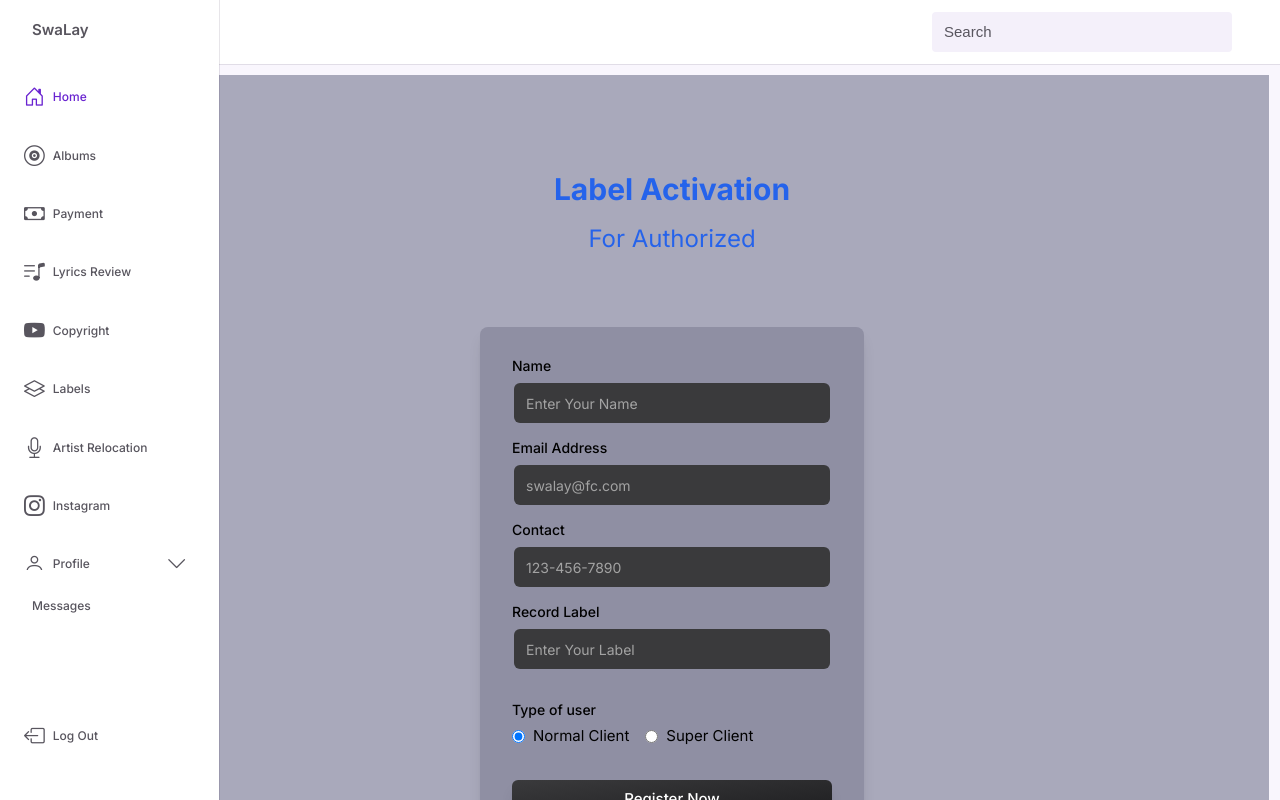
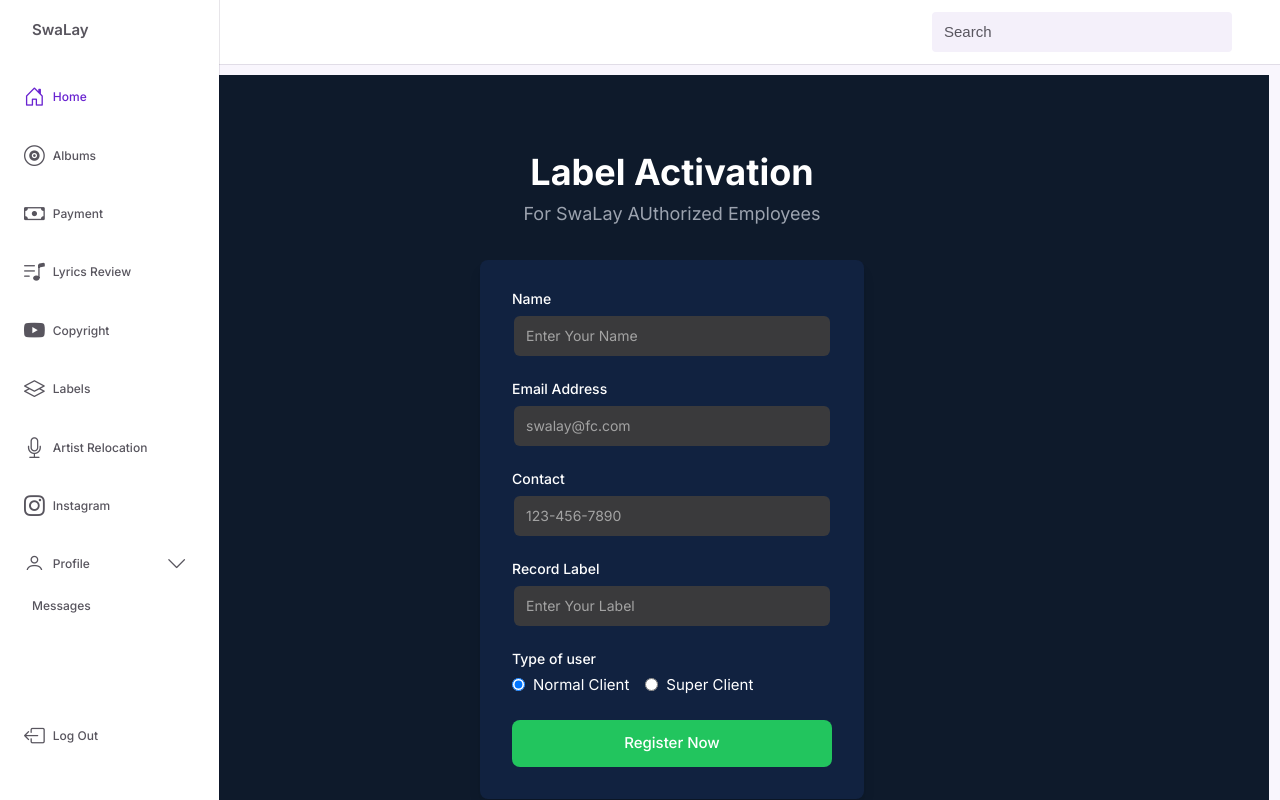
Before and after one commit to Mrpradhanji/SwaLay, a Next.js app: page /label-activation in a window 1280 px wide. Shown: the top 800 px of the page. Built offline with nearby package versions, Linux system fonts and the light colour scheme; no server answers.

Commit message:
Agreement page done

```diff
--- a/package.json
+++ b/package.json
@@ -35,6 +35,7 @@
     "react-dropzone": "^14.2.3",
     "react-hook-form": "^7.52.1",
     "react-hot-toast": "^2.4.1",
+    "react-signature-canvas": "^1.0.6",
     "shadcn-ui": "^0.8.0",
     "tailwind-merge": "^2.3.0",
     "tailwindcss-animate": "^1.0.7",
--- /dev/null
+++ b/src/app/(dashboard)/Agreement/page.tsx
@@ -0,0 +1,69 @@
+"use client"
+import React, { useRef, useState } from 'react';
+import SignatureCanvas from 'react-signature-canvas';
+
+function Agreement() {
+  const sigCanvas = useRef<SignatureCanvas>(null);
+  const [signatureURL, setSignatureURL] = useState<string | null>(null);
+
+  const clearSignature = () => {
+    if (sigCanvas.current) {
+      sigCanvas.current.clear();
+      setSignatureURL(null);
+    }
+  };
+
+  const saveSignature = () => {
+    if (sigCanvas.current) {
+      const url = sigCanvas.current.getTrimmedCanvas().toDataURL('image/png');
+      setSignatureURL(url);
+    }
+  };
+
+  return (
+    <div className="min-h-screen flex items-center justify-center bg-gradient-to-br from-indigo-500 to-purple-700 p-8">
+      <div className="bg-white text-gray-900 rounded-lg shadow-2xl p-12 w-full max-w-5xl">
+        <h1 className="text-4xl font-bold text-center mb-8">TO WHOMSOEVER IT MAY CONCERN</h1>
+        <p className="mb-6 text-lg leading-relaxed">
+          This is to inform that we <strong>“name of sub-label”</strong> have licensed our content Exclusively to <strong>“name of main label”</strong> for monetization of content across any and all platforms and services including but not limited to CRBT, IVR, Full Tracks (Operator Based), and OTT platforms (international and domestic), streaming services, video streaming/download, etc., across various services and all telecom operators for the territory of the world on terms as detailed below –
+        </p>
+        <p className="mb-4 text-lg"><strong>License Type</strong> – Exclusive</p>
+        <p className="mb-4 text-lg"><strong>Content</strong> – All Past catalogue and Future new releases.</p>
+        <p className="mb-4 text-lg"><strong>Territory</strong> – Worldwide</p>
+        <p className="mb-4 text-lg"><strong>Term</strong> – This B2B is valid from the Date of Signing of this Document and valid till one year and will be auto-renewed for another year if not requested and agreed for termination on or before one month of expiry of this document in writing by both parties.</p>
+        <p className="mt-8 text-lg">Regards,</p>
+        <p className="mb-8 text-lg">For <strong>“name of sub-label”</strong></p>
+
+        <div className="border-2 border-gray-300 rounded-lg mt-4 mb-6 w-full h-56">
+          <SignatureCanvas
+            ref={sigCanvas}
+            canvasProps={{ width: 400, height: 200, className: 'sigCanvas w-full h-full' }} />
+        </div>
+
+        <div className="flex justify-center space-x-4 mt-4">
+          <button
+            onClick={clearSignature}
+            className="px-6 py-2 bg-red-500 text-white rounded-lg shadow hover:bg-red-700 transition"
+          >
+            Clear
+          </button>
+          <button
+            onClick={saveSignature}
+            className="px-6 py-2 bg-green-500 text-white rounded-lg shadow hover:bg-green-700 transition"
+          >
+            Save
+          </button>
+        </div>
+
+        {signatureURL && (
+          <div className="mt-8">
+            <h2 className="text-2xl font-semibold mb-4">Signature Preview:</h2>
+            <img src={signatureURL} alt="Signature" className="border border-gray-300 rounded-lg" />
+          </div>
+        )}
+      </div>
+    </div>
+  );
+}
+
+export default Agreement;
--- a/src/app/(dashboard)/addtrack/page.tsx
+++ b/src/app/(dashboard)/addtrack/page.tsx
@@ -1,4 +1,5 @@
 //addtrack.tsx
+"use client"
 import { useState } from 'react';
 import { TrackSchema } from '../../Schema/trackSchema';
 
--- a/src/app/(dashboard)/albums/new-release/page.tsx
+++ b/src/app/(dashboard)/albums/new-release/page.tsx
@@ -1,8 +1,10 @@
+"use client"
 import React, { useState, ChangeEvent, FormEvent } from 'react';
 import { useDropzone } from 'react-dropzone';
-import { albumSchema } from '../../../Schema/albumSchema';
+import albumSchema from '@/app/Schema/albumSchema';
 import { FontAwesomeIcon } from '@fortawesome/react-fontawesome';
 import { faUpload } from '@fortawesome/free-solid-svg-icons';
+import { ZodError } from 'zod';
 
 interface FormData {
   title: string;
@@ -20,7 +22,6 @@ interface FormData {
 }
 
 const AlbumForm: React.FC = () => {
-  // useState hook to manage the form data
   const [formData, setFormData] = useState<FormData>({
     title: '',
     releaseDate: '',
@@ -35,15 +36,12 @@ const AlbumForm: React.FC = () => {
     cLine: '',
   });
 
-  // useState hook to manage form validation errors
   const [errors, setErrors] = useState<{ [key: string]: string[] }>({});
 
-  // Handling file drop for artwork
   const onDrop = (acceptedFiles: File[]) => {
     setFormData({ ...formData, artwork: acceptedFiles[0] });
   };
 
-  // useDropzone hook for handling file uploads
   const { getRootProps, getInputProps, isDragActive } = useDropzone({
     onDrop,
     accept: {
@@ -52,27 +50,30 @@ const AlbumForm: React.FC = () => {
     multiple: false,
   });
 
-  // Handling changes to form input fields
   const handleChange = (e: ChangeEvent<HTMLInputElement | HTMLSelectElement>) => {
     const { name, value } = e.target;
     setFormData({ ...formData, [name]: value });
   };
 
-  // Handling form submission
   const handleSubmit = async (e: FormEvent<HTMLFormElement>) => {
     e.preventDefault();
     try {
-      // Validate form data using albumSchema
-      await albumSchema.parse(formData);
+      await albumSchema.parseAsync(formData);
       console.log('Form data is valid:', formData);
       // Submit form data
-    } catch (error: any) {
-      if (error.name === 'ValidationError') {
+    } catch (error) {
+      if (error instanceof ZodError) {
         const fieldErrors: { [key: string]: string[] } = {};
-        for (const field in error.formErrors.fieldErrors) {
-          fieldErrors[field] = error.formErrors.fieldErrors[field].map((err: any) => err.message);
-        }
+        error.errors.forEach((err) => {
+          const path = err.path[0] as string;
+          if (!fieldErrors[path]) {
+            fieldErrors[path] = [];
+          }
+          fieldErrors[path].push(err.message);
+        });
         setErrors(fieldErrors);
+      } else {
+        console.error('Unexpected error:', error);
       }
     }
   };
@@ -247,7 +248,7 @@ const AlbumForm: React.FC = () => {
             </div>
           </div>
         </div>
-        <div className="mt-8 text-center">
+        <div className="mt-8 mb-4 text-center">
           <button
             type="submit"
             className="inline-flex justify-center py-2 px-4 border border-transparent shadow-sm text-sm font-medium rounded-md text-white bg-blue-600 hover:bg-blue-700 focus:outline-none focus:ring-2 focus:ring-offset-2 focus:ring-blue-500"
--- a/src/app/(dashboard)/label-activation/page.tsx
+++ b/src/app/(dashboard)/label-activation/page.tsx
@@ -1,4 +1,3 @@
-// components/SignupFormDemo.tsx
 "use client";
 import React, { useState } from "react";
 import SignupSchema from '../../Schema/labelactivation';
@@ -34,69 +33,63 @@ import { cn } from '../../../utils/cn';
   };
 
   return (
-    <div className="min-h-screen flex items-center justify-center bg-[#a9a9bb]">
-      <div className="max-w-md w-full mx-auto p-8 m-8">
-        <div className="text-white p-8">
-          <h2 className="font-bold text-3xl text-center text-blue-600 mb-4">Label Activation</h2>
-          <p className="text-center text-blue-600 text-2xl mb-8">For Authorized</p>
+    <div className="min-h-screen flex items-center justify-center bg-[#0e1a2b]">
+      <div className="w-full max-w-md mx-auto p-8">
+        <div className="text-center mb-8">
+          <h1 className="text-4xl font-bold text-white mb-2">Label Activation</h1>
+          <p className="text-lg text-gray-400">For SwaLay AUthorized Employees</p>
         </div>
 
-        <form className="bg-[#8f8fa3] text-white p-8 rounded-lg shadow-lg mt-2" onSubmit={handleSubmit}>
-          <div className="flex flex-col md:flex-row space-y-4 md:space-y-0 md:space-x-4 mb-4">
+        <form className="bg-[#112240] p-8 rounded-lg shadow-lg" onSubmit={handleSubmit}>
+          <div className="space-y-6">
             <LabelInputContainer>
-              <Label htmlFor="firstname">Name</Label>
+              <Label htmlFor="firstname" className="text-white">Name</Label>
               <Input id="firstname" name="firstname" placeholder="Enter Your Name" type="text" className="bg-[#3a3a3c] text-white" />
-              {errors.firstname && <p className="text-black text-sm">{errors.firstname._errors[0]}</p>}
+              {errors.firstname && <p className="text-red-500 text-sm">{errors.firstname._errors[0]}</p>}
             </LabelInputContainer>
-          </div>
-          <LabelInputContainer className="mb-4">
-            <Label htmlFor="email">Email Address</Label>
+
+            <LabelInputContainer>
+              <Label htmlFor="email" className="text-white">Email Address</Label>
               <Input id="email" name="email" placeholder="swalay@fc.com" type="email" className="bg-[#3a3a3c] text-white" />
-            {errors.email && <p className="text-black text-sm">{errors.email._errors[0]}</p>}
+              {errors.email && <p className="text-red-500 text-sm">{errors.email._errors[0]}</p>}
             </LabelInputContainer>
-          <LabelInputContainer className="mb-4">
-            <Label htmlFor="contact">Contact</Label>
+
+            <LabelInputContainer>
+              <Label htmlFor="contact" className="text-white">Contact</Label>
               <Input id="contact" name="contact" placeholder="123-456-7890" type="tel" pattern="[0-9]{3}-[0-9]{3}-[0-9]{4}" className="bg-[#3a3a3c] text-white" />
-            {errors.contact && <p className="text-black text-sm">{errors.contact._errors[0]}</p>}
+              {errors.contact && <p className="text-red-500 text-sm">{errors.contact._errors[0]}</p>}
             </LabelInputContainer>
-          <LabelInputContainer className="mb-8">
-            <Label htmlFor="recordLabel">Record Label</Label>
+
+            <LabelInputContainer>
+              <Label htmlFor="recordLabel" className="text-white">Record Label</Label>
               <Input id="recordLabel" name="recordLabel" placeholder="Enter Your Label" type="text" className="bg-[#3a3a3c] text-white" />
-            {errors.recordLabel && <p className="text-black text-sm">{errors.recordLabel._errors[0]}</p>}
+              {errors.recordLabel && <p className="text-red-500 text-sm">{errors.recordLabel._errors[0]}</p>}
             </LabelInputContainer>
-          <div className="mb-8">
-            <Label className="block mb-2">Type of user</Label>
+
+            <div>
+              <Label className="block mb-2 text-white">Type of user</Label>
               <div className="flex items-center space-x-4">
-              <label className="flex items-center">
+                <label className="flex items-center text-white">
                   <input type="radio" name="userType" value="Normal Client" defaultChecked />
-                <span className="ml-2 text-black">Normal Client</span>
+                  <span className="ml-2">Normal Client</span>
                 </label>
-              <label className="flex items-center">
+                <label className="flex items-center text-white">
                   <input type="radio" name="userType" value="Super Client" />
-                <span className="ml-2 text-black">Super Client</span>
+                  <span className="ml-2">Super Client</span>
                 </label>
               </div>
-            {errors.userType && <p className="text-black text-sm">{errors.userType._errors[0]}</p>}
+              {errors.userType && <p className="text-red-500 text-sm">{errors.userType._errors[0]}</p>}
+            </div>
           </div>
 
-          <button className="bg-gradient-to-br from-[#3a3a3c] to-[#1c1c1e] w-full text-white rounded-md h-10 font-medium shadow-lg" type="submit">
+          <button className="w-full bg-green-500 text-white py-3 rounded-lg font-medium mt-6 hover:bg-green-600 transition duration-300" type="submit">
             Register Now
-            <BottomGradient />
           </button>
         </form>
       </div>
     </div>
   );
 }
-
-const BottomGradient = () => {
-  return (
-    <>
-      <span className="group-hover/btn:opacity-100 block transition duration-500 opacity-0 absolute h-px w-full -bottom-px inset-x-0 bg-gradient-to-r from-transparent via-cyan-500 to-transparent" />
-      <span className="group-hover/btn:opacity-100 blur-sm block transition duration-500 opacity-0 absolute h-px w-1/2 mx-auto -bottom-px inset-x-10 bg-gradient-to-r from-transparent via-indigo-500 to-transparent" />
-    </>
-  );
-};
 
 const LabelInputContainer = ({
   children,
@@ -112,4 +105,4 @@ const LabelInputContainer = ({
   );
 };
 
-export default SignupFormDemo
+export default SignupFormDemo;
--- a/src/app/Schema/albumSchema.ts
+++ b/src/app/Schema/albumSchema.ts
@@ -1,16 +1,18 @@
-import { z } from 'zod';
+import * as z from 'zod';
 
-export const albumSchema = z.object({
-  title: z.string().nonempty("Title is required"),
-  releaseDate: z.string().nonempty("Release date is required"),
-  artist: z.string().nonempty("Artist name is required"),
-  genre: z.string().nonempty("Genre is required"),
-  label: z.string().nonempty("Record label is required"),
-  language: z.string().nonempty("Language is required"),
-  producer: z.string().nonempty("Producer name is required"),
-  duration: z.string().nonempty("Duration is required"),
-  artwork: z.any(),
+const albumSchema = z.object({
+  title: z.string().nonempty({ message: "Title is required" }),
+  releaseDate: z.string().nonempty({ message: "Release Date is required" }),
+  artist: z.string().nonempty({ message: "Artist is required" }),
+  genre: z.string().nonempty({ message: "Genre is required" }),
+  label: z.string().nonempty({ message: "Label is required" }),
+  language: z.string().nonempty({ message: "Language is required" }),
+  producer: z.string().nonempty({ message: "Producer is required" }),
+  duration: z.string().nonempty({ message: "Duration is required" }),
+  artwork: z.any().nullable().optional(),
+  cloudLink: z.string().url().optional(),
+  pLine: z.string().nonempty({ message: "P Line is required" }),
+  cLine: z.string().nonempty({ message: "C Line is required" }),
 });
 
-// Define the type for the FormData based on the schema
-export type FormData = z.infer<typeof albumSchema>;
+export default albumSchema;
```
Also changed, not shown: 1 other file (tests, documents, lock files or other folders). Lines whose indentation alone changed are shown as unchanged.
